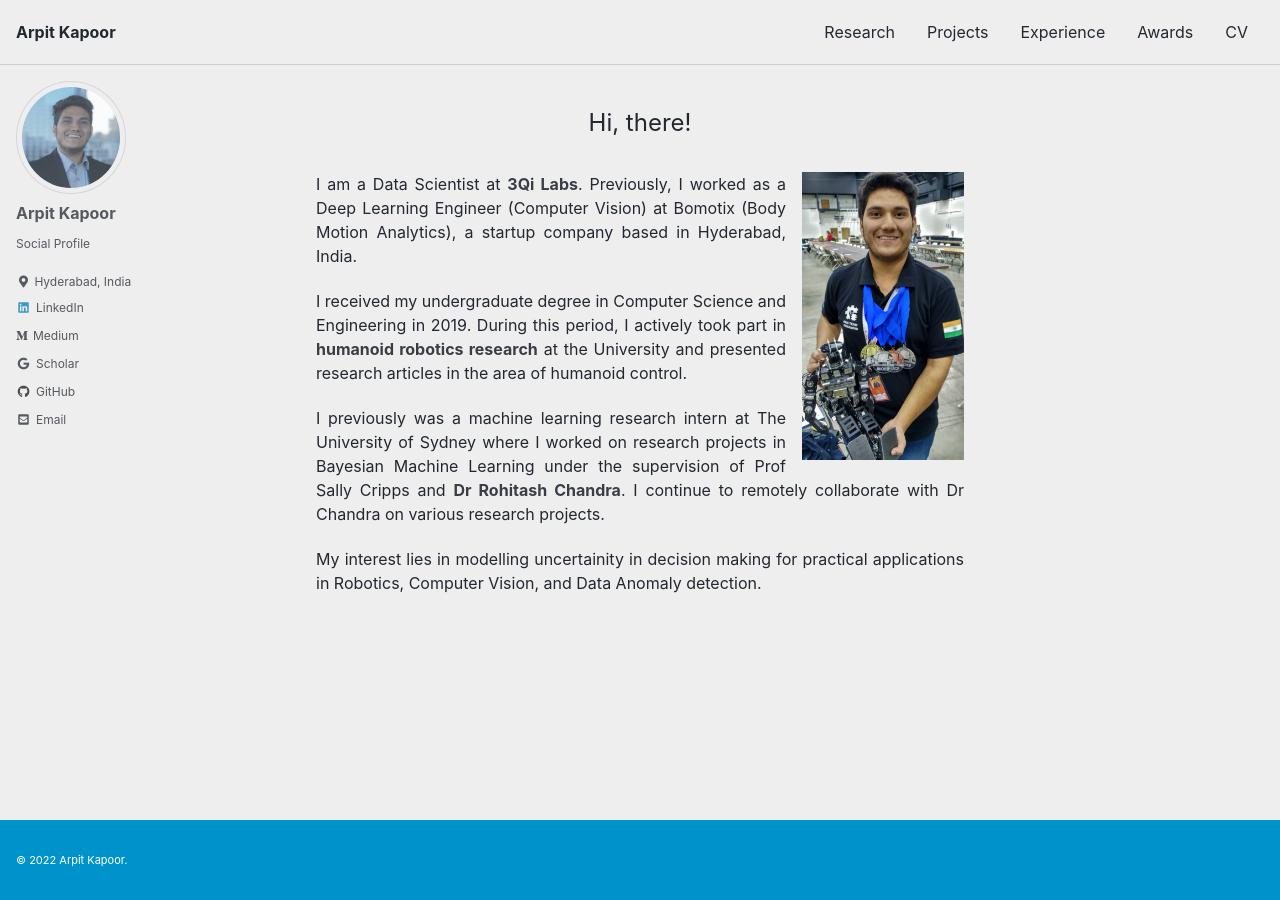
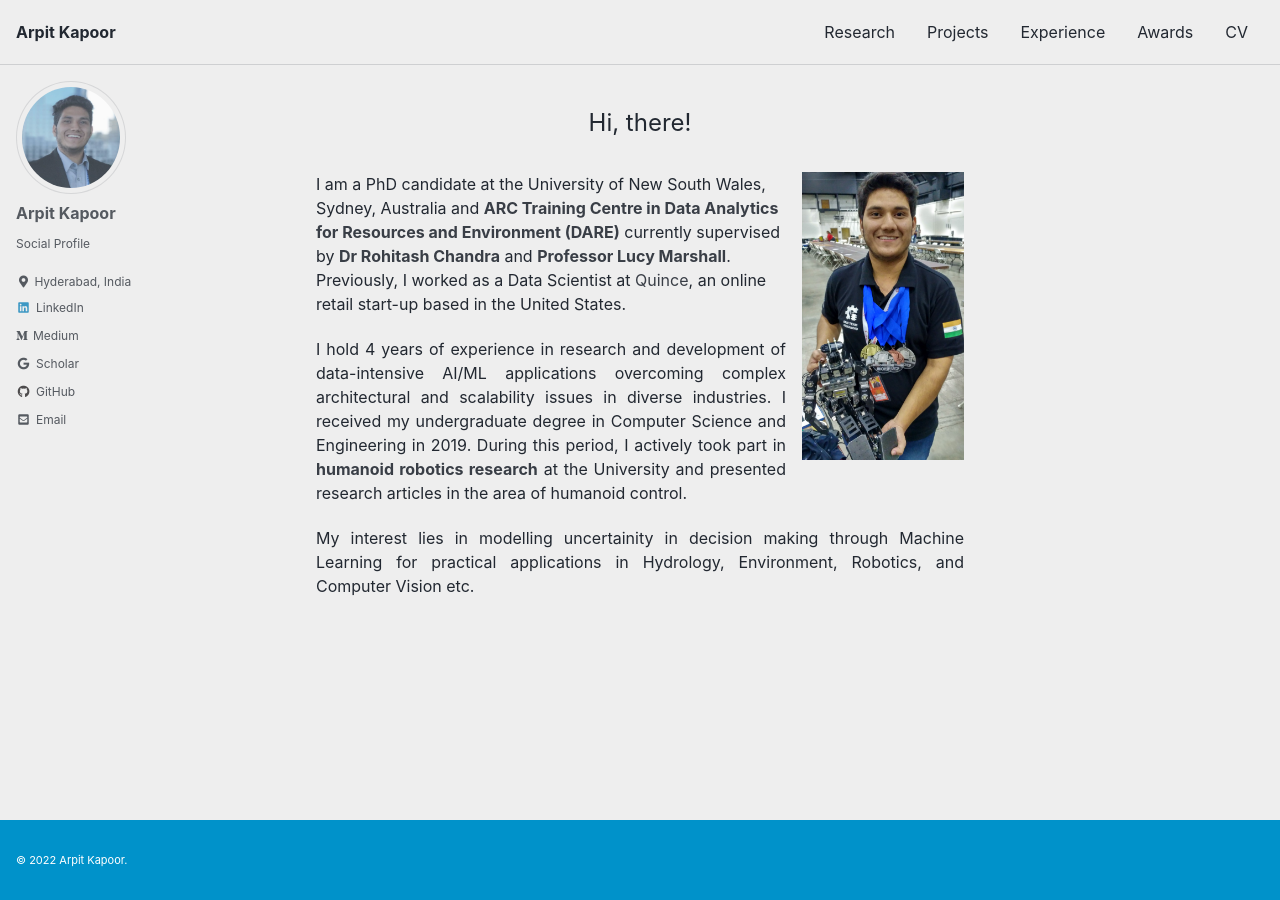
Before and after one commit to arpit-kapoor/arpit-kapoor.github.io, a Jekyll site: the page built from index.md, in a window 1280 px wide. Built offline with Jekyll 4.4.1, drawn with Linux system fonts in a browser that asks for light colours; cached includes are drawn as plain includes.

Commit message:
August 2022 Update

```diff
--- a/index.md
+++ b/index.md
@@ -10,14 +10,13 @@ author_profile: true
 <p style="text-align: center; font-size:24px;"> Hi, there! </p>
 
 ![demo](/images/awards/Robogames17_2.jpg){: .align-right .width-quarter}
-I am a Data Scientist at **[3Qi Labs](http://www.3qilabs.com/)**. Previously, I worked as a Deep Learning Engineer (Computer Vision) at Bomotix (Body Motion Analytics), a startup company based in Hyderabad, India.
+I am a PhD candidate at the University of New South Wales, Sydney, Australia and **[ARC Training Centre in Data Analytics for Resources and Environment (DARE)](https://darecentre.org.au/portfolio_page/arpit-kapoor/)** currently supervised by **[Dr Rohitash Chandra](https://research.unsw.edu.au/people/dr-rohitash-chandra)** and **[Professor Lucy Marshall](https://www.unsw.edu.au/staff/lucy-marshall)**. Previously, I worked as a Data Scientist at [Quince](https://www.onequince.com/), an online retail start-up based in the United States.
+
+I hold 4 years of experience in research and development of data-intensive AI/ML applications overcoming complex architectural and scalability issues in diverse industries. I received my undergraduate degree in Computer Science and Engineering in 2019. During this period, I actively took part in **[humanoid robotics research](https://www.srmist.edu.in/students-gateway/about-us-humanoid)** at the University and presented research articles in the area of humanoid control.
 {: .text-justify}
 
-I received my undergraduate degree in Computer Science and Engineering in 2019. During this period, I actively took part in **[humanoid robotics research](https://www.srmist.edu.in/students-gateway/about-us-humanoid)** at the University and presented research articles in the area of humanoid control.
+<!-- I previously was a machine learning research intern at The University of Sydney where I worked on research projects in Bayesian Machine Learning under the supervision of Prof Sally Cripps and **[Dr Rohitash Chandra](https://research.unsw.edu.au/people/dr-rohitash-chandra)**. I continue to remotely collaborate with Dr Chandra on various research projects.
+{: .text-justify} -->
+
+My interest lies in modelling uncertainity in decision making through Machine Learning for practical applications in Hydrology, Environment, Robotics, and Computer Vision etc.
 {: .text-justify}
-
-I previously was a machine learning research intern at The University of Sydney where I worked on research projects in Bayesian Machine Learning under the supervision of Prof Sally Cripps and **[Dr Rohitash Chandra](https://research.unsw.edu.au/people/dr-rohitash-chandra)**. I continue to remotely collaborate with Dr Chandra on various research projects.
-{: .text-justify}
-
-My interest lies in modelling uncertainity in decision making for practical applications in Robotics, Computer Vision, and Data Anomaly detection.
-{: .text-justify}
```
Also changed, not shown: _pages/awards.md (+2 -0 lines), _pages/experience.md (+11 -2 lines), _pages/projects.md (+10 -2 lines), _pages/research.md (+5 -1 lines), images/projects/BRNN-Network.jpg (added), 1 other file.
